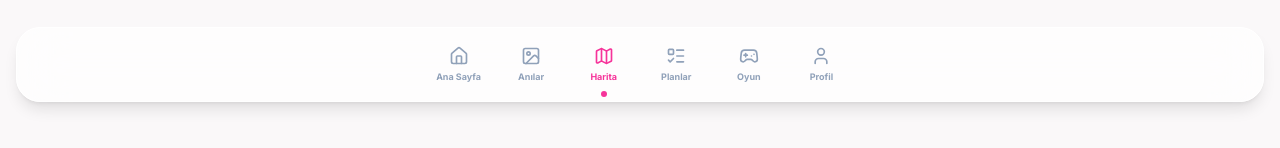
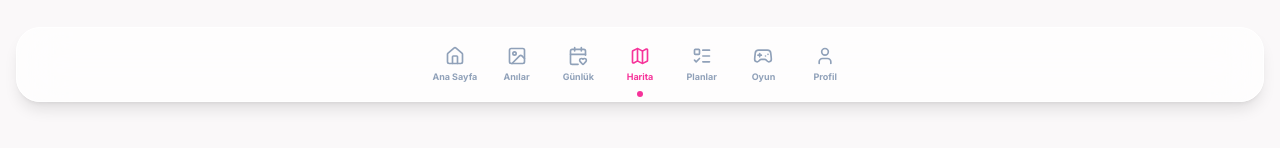
Before and after one commit to ethemsr1/private-world, a Next.js app: page /dashboard/map in a window 1280 px wide. Shown: the part 674-822 px from the top of the page. Built offline with nearby package versions, Linux system fonts and the light colour scheme; no server answers.

Commit message:
Add CalendarHeart icon and update navigation items

```diff
--- a/src/app/dashboard/layout.tsx
+++ b/src/app/dashboard/layout.tsx
@@ -1,6 +1,6 @@
 "use client";
 
-import { Home, Image as ImageIcon, Map, ListTodo, User, Bell, Gamepad2 } from "lucide-react";
+import { Home, Image as ImageIcon, Map, ListTodo, User, Bell, Gamepad2, CalendarHeart } from "lucide-react";
 import Link from "next/link";
 import { usePathname } from "next/navigation";
 import { motion, AnimatePresence } from "framer-motion";
@@ -47,6 +47,7 @@ export default function DashboardLayout({ children }: { children: React.ReactNod
   const navItems = [
     { icon: Home, label: "Ana Sayfa", href: "/dashboard" },
     { icon: ImageIcon, label: "Anılar", href: "/dashboard/memory-lane" },
+    { icon: CalendarHeart, label: "Günlük", href: "/dashboard/calendar" },
     { icon: Map, label: "Harita", href: "/dashboard/map" },
     { icon: ListTodo, label: "Planlar", href: "/dashboard/plans" },
     { icon: Gamepad2, label: "Oyun", href: "/dashboard/games" },
```
